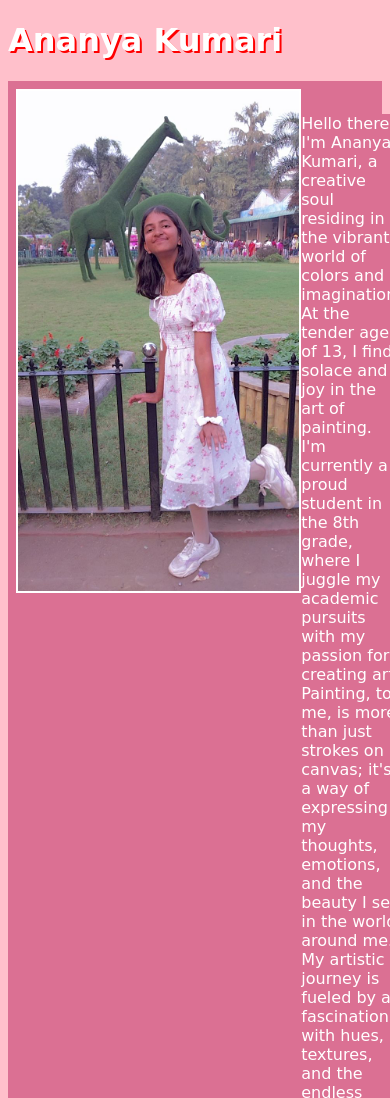
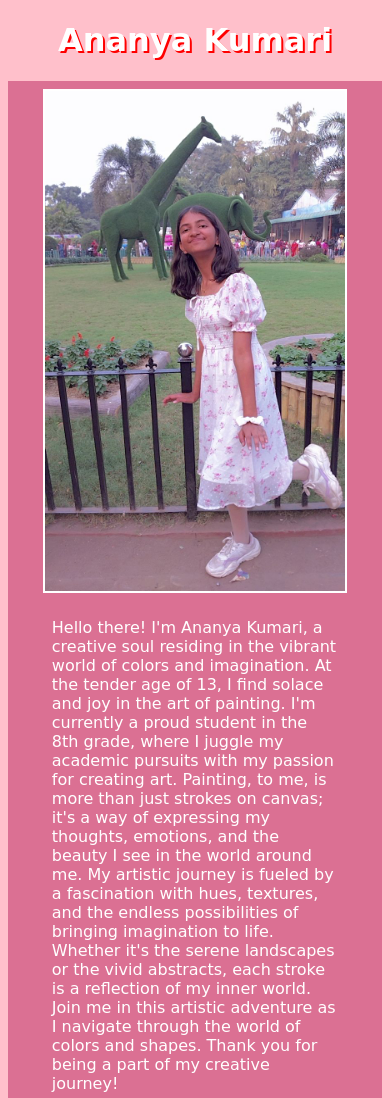
Before and after one commit to abhishek141001/Ananya, a plain HTML site: page index.html in a window 390 px wide. Shown: the top 1098 px of the page. Drawn offline with Linux system fonts and the light colour scheme.

Commit message:
added responsiveness

```diff
--- a/style.css
+++ b/style.css
@@ -65,3 +65,23 @@ p1{
 .smile{
     padding-top: 40px;
 }
+@media only screen and (max-width: 700px){
+    .introBox{
+        display: flex;
+        flex-direction: column;
+        justify-content: center;
+        align-items: center;
+
+    }
+    p{
+        width: 80%;
+    }
+    h2{
+        margin-left: 40%;
+    }p1{margin-left: 18%;}
+    h1{
+        display: flex;
+        justify-content: center;
+        align-items: center;
+    }
+}
```
